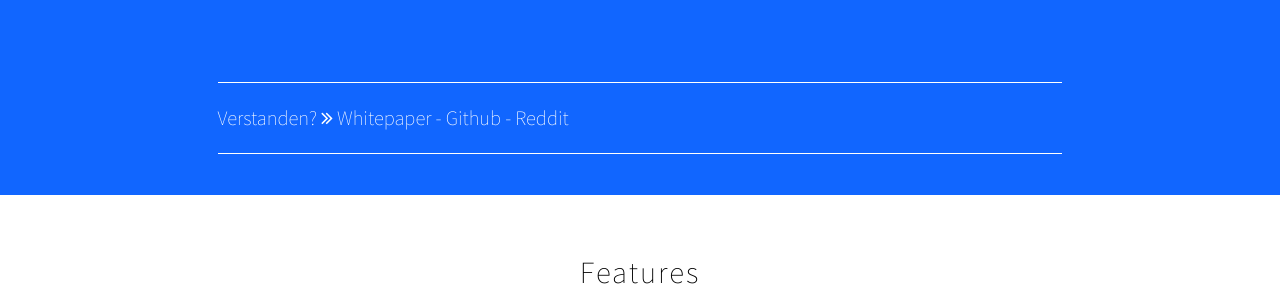
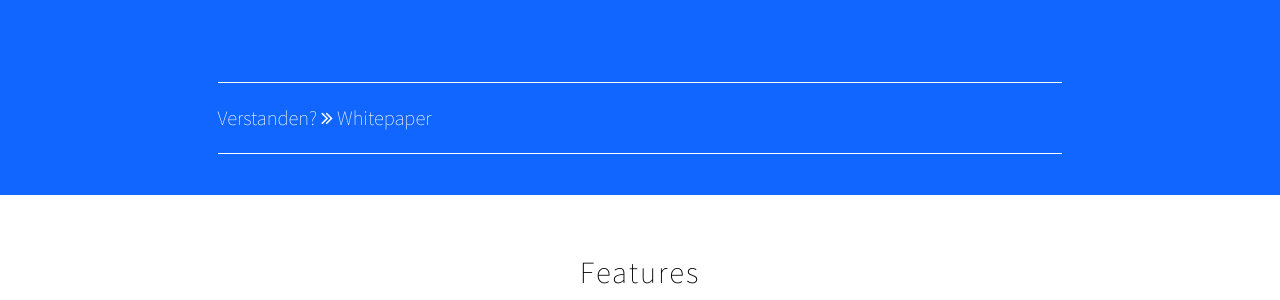
Before and after one commit to mawalu/cjdns-website, a Jekyll site: the page built from index.html, in a window 1280 px wide. Shown: the part 356-656 px from the top of the page. Built offline with Jekyll 4.4.1, drawn with Linux system fonts in a browser that asks for light colours; nearby versions of some CDN libraries.

Commit message:
Update index.html

```diff
--- a/_layouts/index.html
+++ b/_layouts/index.html
@@ -23,7 +23,7 @@
       <h1>{{ page.heading }}</h1>
       <div>
         <p>{{ page.description }}</p>
-        <p>Verstanden? <i class="fa fa-angle-double-right"></i> <a href="https://github.com/cjdelisle/cjdns/blob/master/doc/Whitepaper.md">Whitepaper</a> - <a href="https://github.com/cjdelisle/cjdns">Github</a> - <a href="http://www.reddit.com/r/cjdns">Reddit</a></p>
+        <p>Verstanden? <i class="fa fa-angle-double-right"></i> <a href="https://github.com/cjdelisle/cjdns/blob/master/doc/Whitepaper.md">Whitepaper</a></p>
       </div>
     </section>
     {% for node in site.pages %}
```
